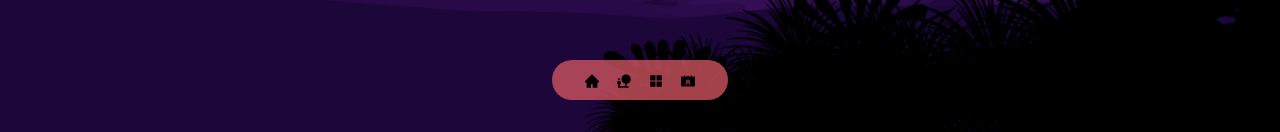
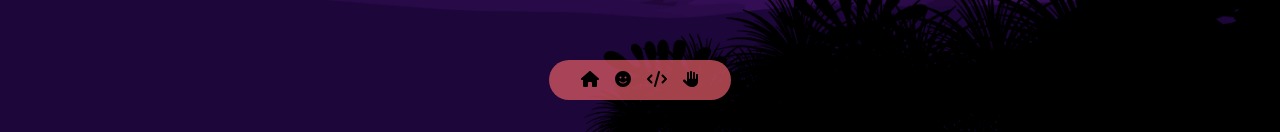
Before and after one commit to shiba517/portfolio, a React (Create React App) app: page / in a window 1280 px wide. Shown: the part 668-800 px from the top of the page. Built offline with nearby package versions, Linux system fonts and the light colour scheme.

Commit message:
navigation uddated

```diff
--- a/package.json
+++ b/package.json
@@ -3,6 +3,9 @@
   "version": "0.1.0",
   "private": true,
   "dependencies": {
+    "@fortawesome/fontawesome-svg-core": "^6.4.0",
+    "@fortawesome/free-solid-svg-icons": "^6.4.0",
+    "@fortawesome/react-fontawesome": "^0.2.0",
     "@testing-library/jest-dom": "^5.16.4",
     "@testing-library/react": "^13.3.0",
     "@testing-library/user-event": "^13.5.0",
--- a/src/Navigation.js
+++ b/src/Navigation.js
@@ -1,15 +1,16 @@
 import 'bootstrap/dist/css/bootstrap.min.css';
-import {AiFillHome, AiFillAppstore, AiFillContacts} from 'react-icons/ai'
-import {MdNaturePeople} from 'react-icons/md'
 import Nav from 'react-bootstrap/Nav'
+import { FontAwesomeIcon } from '@fortawesome/react-fontawesome'
+import { faHouse, faFaceSmile, faCode, faHand } from '@fortawesome/free-solid-svg-icons'
 
 function Navigation() {
     return (
         <Nav className='my_navigation'>
-            <a href="#"><AiFillHome/></a>
-            <a href="#aboutme_section"><MdNaturePeople/></a>
-            <a href="#projects_section"><AiFillAppstore/></a>
-            <a href="#contact_section"><AiFillContacts/></a>
+            {/* <a href="#"><AiFillHome/></a> */}
+            <a href="#"><FontAwesomeIcon icon={faHouse} /></a>
+            <a href="#aboutme_section"><FontAwesomeIcon icon={faFaceSmile} /></a>
+            <a href="#projects_section"><FontAwesomeIcon icon={faCode} /></a>
+            <a href="#contact_section"><FontAwesomeIcon icon={faHand} /></a>
         </Nav>
     )
 }
```
Also changed, not shown: 1 other file (tests, documents, lock files or other folders).
